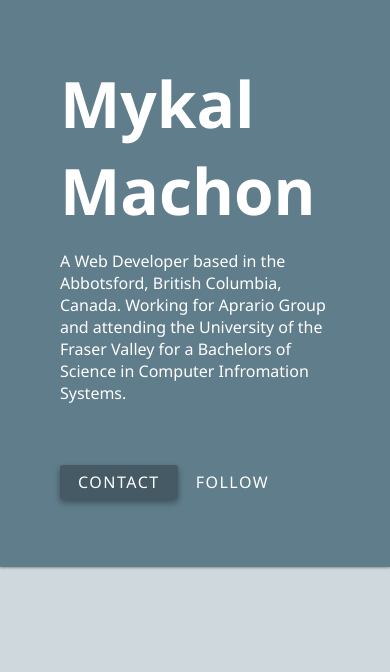
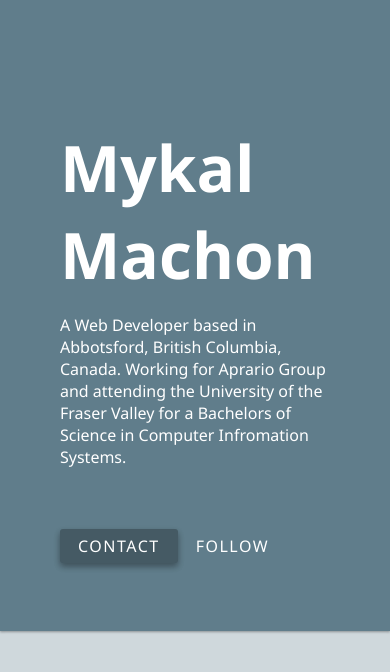
Before and after one commit to StanislavSt/MykalMachon, a Vue app: page / in a window 390 px wide. Shown: the top 672 px of the page. Built offline with nearby package versions, Linux system fonts and the light colour scheme.

Commit message:
Adjsuting Layout :grin:
Fixing little things

```diff
--- a/src/components/IntroCard.vue
+++ b/src/components/IntroCard.vue
@@ -4,7 +4,7 @@
       <div class="top">
         Mykal Machon
         <p>
-          A Web Developer based in the Abbotsford, British Columbia, Canada. Working for Aprario Group and attending the University of the Fraser Valley for a Bachelors of Science in Computer Infromation Systems.
+          A Web Developer based in Abbotsford, British Columbia, Canada. Working for Aprario Group and attending the University of the Fraser Valley for a Bachelors of Science in Computer Infromation Systems.
         </p>
       </div>
       <div class="bottom">
@@ -38,6 +38,7 @@ export default {
   color: var(--textIcons);
   box-shadow: 0 1px 3px rgba(0, 0, 0, 0.12), 0 1px 2px rgba(0, 0, 0, 0.24);
   transition: all 0.3s ease-in-out;
+  border-radius: 5px;
 }
 
 div.splitSum {
@@ -62,6 +63,8 @@ div.splitPic {
 div.splitPic img {
   width: 100%;
   height: 100%;
+  border-top-right-radius: 5px;
+  border-bottom-right-radius: 5px;
 }
 
 @media only screen and (max-width: 996px) {
@@ -70,6 +73,7 @@ div.splitPic img {
     display: flex;
     flex-direction: column;
     min-width: 0px;
+    border-radius: 0px;
   }
 
   #picture {
@@ -79,5 +83,9 @@ div.splitPic img {
   div.splitSum {
     width: 100%;
   }
+
+  div.top {
+    padding-top: 4rem;
+  }
 }
 </style>
```
